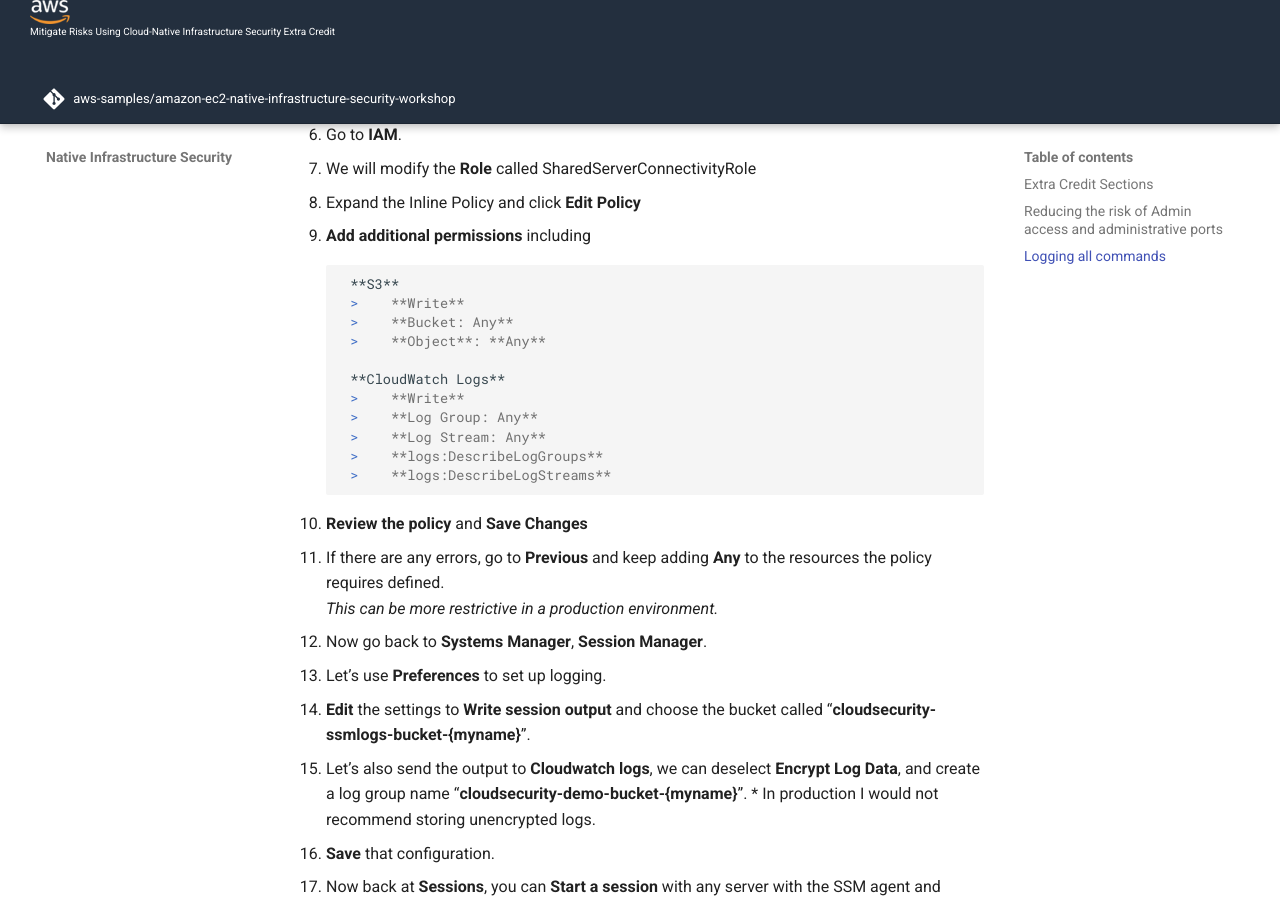
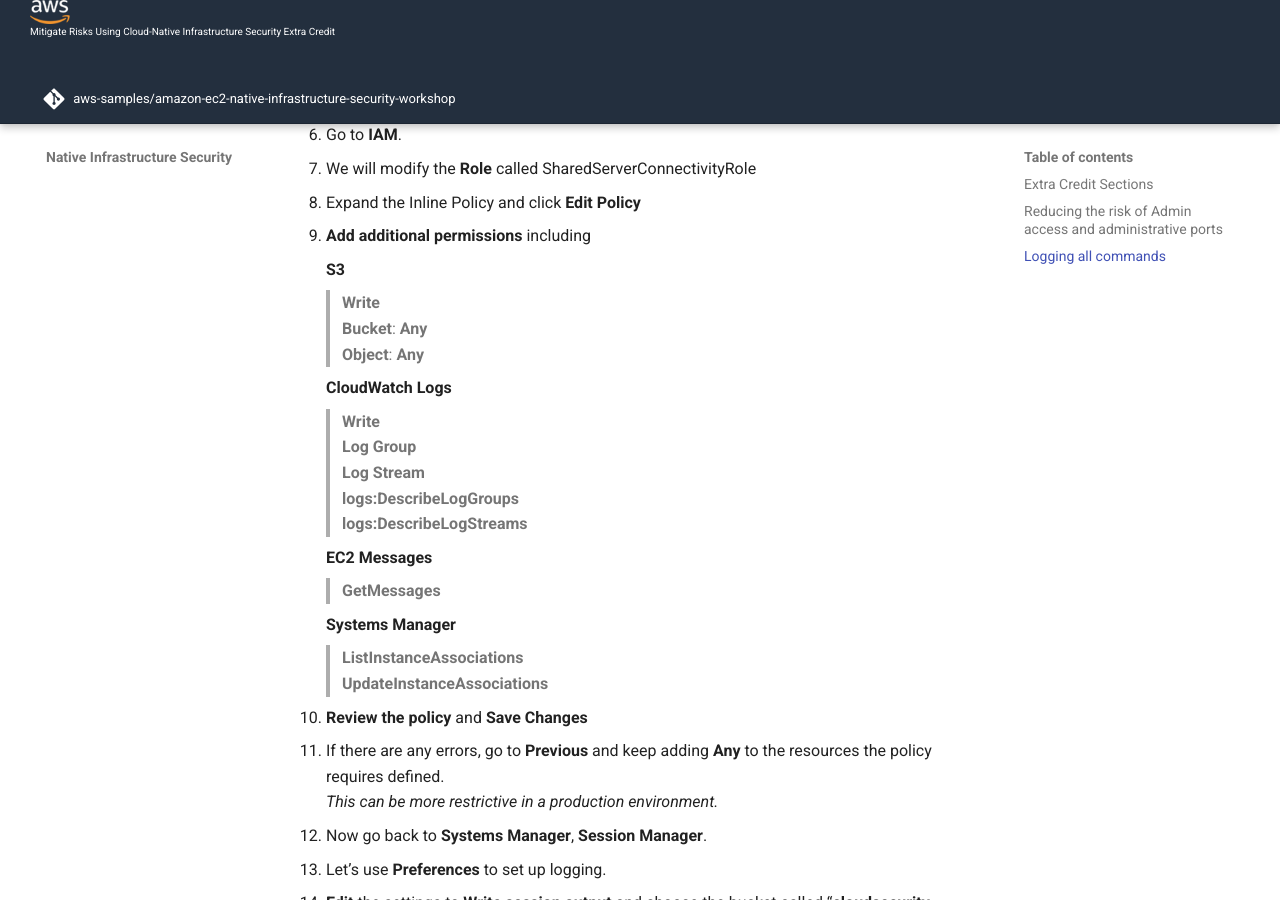
Before and after one commit to devonartis/amazon-ec2-native-infrastructure-security-workshop, an MkDocs documentation site: the page built from docs/extracredit.md, in a window 1280 px wide and 900 px high, scrolled down 1488 px. Built offline with MkDocs 1.6.1 and Material for MkDocs 9.7.7, drawn with Linux system fonts in a browser that asks for light colours; comment, search, counter and statistics services are not loaded.

Commit message:
Fixed Issue 2 and some formatting issues

```diff
--- a/docs/extracredit.md
+++ b/docs/extracredit.md
@@ -36,17 +36,25 @@ There is a way to log all commands sent to the instance as well. First, you have
 8.    Expand the Inline Policy and click **Edit Policy**
 9.    **Add additional permissions** including
 
-         **S3**
-         >    **Write**
-         >    **Bucket: Any**
-         >    **Object**: **Any**
+[//]: # (Comment: To make linebreaks work here, you have to have two invisible spaces after each line.)
+  	 **S3**
+	 > **Write**
+	 > **Bucket**: **Any**
+	 > **Object**: **Any**
 
-         **CloudWatch Logs**
-         >    **Write**
-         >    **Log Group: Any**
-         >    **Log Stream: Any**
-         >    **logs:DescribeLogGroups**
-         >    **logs:DescribeLogStreams**
+  	 **CloudWatch Logs**
+	 > **Write**
+	 > **Log Group**
+	 > **Log Stream**
+	 > **logs:DescribeLogGroups**
+	 > **logs:DescribeLogStreams**
+
+  	 **EC2 Messages**
+	 > **GetMessages**
+
+	 **Systems Manager**
+	 > **ListInstanceAssociations**
+	 > **UpdateInstanceAssociations**
 
 10.    **Review the policy** and **Save Changes**
 11.    If there are any errors, go to **Previous** and keep adding **Any** to the resources the policy requires defined.
```
Also changed, not shown: site/cleanup/index.html, site/extracredit/index.html, site/index.html, site/labsteps/index.html, site/search/search_index.json, site/sitemap.xml, 1 other file.
